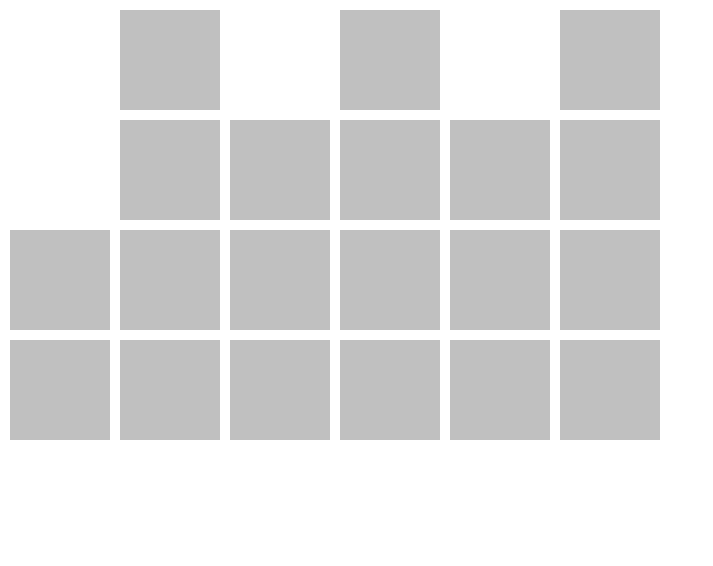
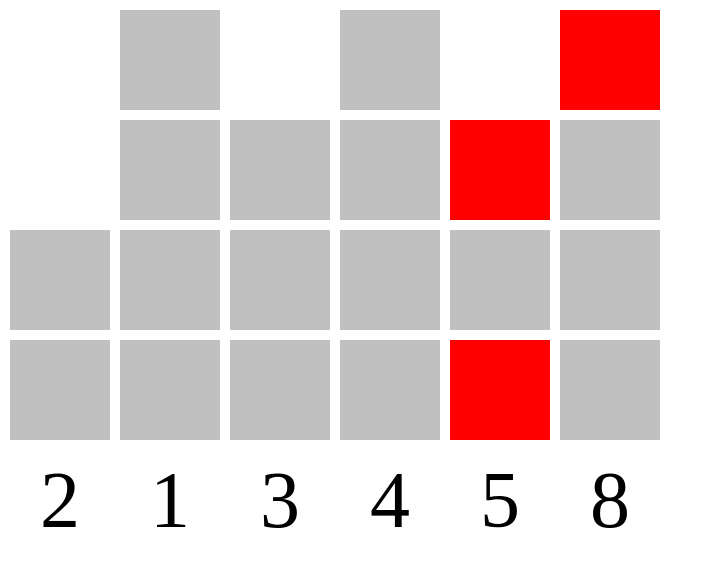
Before and after one commit to onexi/hw-binary, a website: page SuneetaKarri/run.html in a window 1280 px wide. Shown: the whole page, without its empty margins (0-713 px from the left). Drawn offline with Linux system fonts and the light colour scheme.

Commit message:
seconds column working in binary clock
seconds column working in binary clock

```diff
--- a/SuneetaKarri/exercise.js
+++ b/SuneetaKarri/exercise.js
@@ -2,23 +2,6 @@
 
 
 exercise.roman = function(time){
-
-    //-------------------------------------
-    //  YOUR CODE
-    //    Return an object with roman time.
-    //    Time is reported using 6 columns.
-    //
-    //  For example, for 05:13:47 PM
-    //    {
-    //       hour_col1 : 1,
-    //       hour_col2 : 7,
-    //       min_col1  : 1,
-    //       min_col2  : 3,
-    //       sec_col1  : 4,
-    //       sec_col2  : 7
-    //     };
-    //
-    //-------------------------------------
 
 var hours = ("00" + time.getHours()).slice(-2);
     minutes = ("00" + time.getMinutes()).slice(-2);
@@ -32,40 +15,49 @@
    min_col54 : minutes.slice(1,2),
    sec_col55 : seconds.slice(0,1),
    sec_col56 : seconds.slice(1,2)
-   };
-    };
+  		};
+};
 
 exercise.binary = function(time, col){
-    var hours = ("00" + time.getHours()).slice(-2);
-    minutes = ("00" + time.getMinutes()).slice(-2);
-    seconds = ("00" + time.getSeconds()).slice(-2);
+var binary = {
+            position8 : 'off',
+            position4 : 'off',
+            position2 : 'off',
+            position1 : 'off',
+        };
 
-  return{
+	if(time>= 8)
+	{
+		binary.position8='on'
+		time -=8
+	}
+	else {
+		binary.position8='off'
+	}
+	if(time >=4)
+	{
+		binary.position4='on'
+		time-=4
+	}
+	else {
+		binary.position4='off'
+	}
 
-   hour_col1 : hours.slice(0,1),
-   hour_col2 : hours.slice(1,2),
-   min_col1 : minutes.slice(0,1),
-   min_col2 : minutes.slice(1,2),
-   sec_col1 : seconds.slice(0,1),
-   sec_col2 : seconds.slice(1,2)
-   };
+	if (time>=2)
+	{
+		binary.position2='on'
+		time-=2
+	}
+	else {
+		binary.position2='off'
+	}
+		if (time>=1) {
+		binary.position1='on'
+		time-=1
+	}
+	else {
+		binary.position1='off'
+	}
 
-
-
-    //----------------------------------------------------------
-    //  YOUR CODE
-    //    Return an object with
-    //    the binary clock values
-    //    for the given column
-    //
-    //  For example, for time 05:13:47 PM, and column hour_col2
-    //    var binary = {
-    //        position8 : 'off',
-    //        position4 : 'on',
-    //        position2 : 'on',
-    //        position1 : 'on',
-    //    };
-    //
-    //----------------------------------------------------------
-
-};
+ 	return binary;
+ };
--- a/SuneetaKarri/run.html
+++ b/SuneetaKarri/run.html
@@ -24,15 +24,86 @@
 	// you must implement exercise.roman()
 	romanTime = exercise.roman(time);
 	//console.log(romanTime);
+document.getElementById("hour_col51").innerHTML = romanTime.hour_col51;
+document.getElementById("hour_col52").innerHTML = romanTime.hour_col52;
+document.getElementById("min_col53").innerHTML = romanTime.min_col53;
+document.getElementById("min_col54").innerHTML = romanTime.min_col54;
+document.getElementById("sec_col55").innerHTML = romanTime.sec_col55;
+document.getElementById("sec_col56").innerHTML = romanTime.sec_col56;
 };
 
 var setBinary = function(time){
-	binaryTime = {
-		hour_col1 : exercise.binary(time, "hour_col1"),
-		hour_col2 : exercise.binary(time, "hour_col2"),
-		min_col1 : exercise.binary(time, "min_col1"),
-		sec_col1 : exercise.binary(time, "sec_col1"),
-		sec_col1 : exercise.binary(time, "sec_col2"),
+var hours = ("00" + time.getHours()).slice(-2);
+    minutes = ("00" + time.getMinutes()).slice(-2);
+    seconds = ("00" + time.getSeconds()).slice(-2);
+
+   // hour_col51 : hours.slice(0,1),
+   // hour_col52 : hours.slice(1,2),
+   // min_col53 : minutes.slice(0,1),
+   // min_col54 : minutes.slice(1,2),
+   // sec_col55 : seconds.slice(0,1),
+   // sec_col56 : seconds.slice(1,2)
+
+binaryTime = {
+		hour_col1 : exercise.binary(6, "hour_col1"),
+		hour_col2 : exercise.binary(8, "hour_col2"),
+		min_col1 : exercise.binary(8, "min_col1"),
+		min_col2 : exercise.binary(8, "min_col2"),
+		sec_col1 : exercise.binary(seconds.slice(0,1), "sec_col1"),
+		sec_col2 : exercise.binary(seconds.slice(1,2), "sec_col2")
+	}
+
+	console.log(seconds)
+	if(binaryTime.sec_col2.position8 == "on")	{
+		document.getElementById('sec_col16').style.background = "red";
+	}
+	else{(binaryTime.sec_col2.position8 == "off")
+		document.getElementById('sec_col16').style.background = "silver";
+	}
+	if(binaryTime.sec_col2.position4 == "on")	{
+		document.getElementById('sec_col26').style.background = "red";
+	}
+	else{(binaryTime.sec_col2.position4 == "off")
+		document.getElementById('sec_col26').style.background = "silver";
+	}
+    if(binaryTime.sec_col2.position2 == "on")	{
+		document.getElementById('sec_col36').style.background = "red";
+	}
+	else{(binaryTime.sec_col2.position2 == "off")
+		document.getElementById('sec_col36').style.background = "silver";
+	}
+    if(binaryTime.sec_col2.position1 == "on")	{
+		document.getElementById('sec_col46').style.background = "red";
+	}
+	else{(binaryTime.sec_col2.position1 == "off")
+		document.getElementById('sec_col46').style.background = "silver";
+	}
+
+
+
+	if(binaryTime.sec_col1.position4 == "on")	{
+		document.getElementById('sec_col25').style.background = "red";
+	}
+	else{(binaryTime.sec_col1.position4 == "off")
+		document.getElementById('sec_col25').style.background = "silver";
+	}
+    if(binaryTime.sec_col1.position2 == "on")	{
+		document.getElementById('sec_col35').style.background = "red";
+	}
+	else{(binaryTime.sec_col1.position2 == "off")
+		document.getElementById('sec_col35').style.background = "silver";
+	}
+    if(binaryTime.sec_col1.position1 == "on")	{
+		document.getElementById('sec_col45').style.background = "red";
+	}
+	else{(binaryTime.sec_col1.position1 == "off")
+		document.getElementById('sec_col45').style.background = "silver";
+	}
+
+
+
+
+
 
 	// set roman time
 	// you must implement exercise.binary()
@@ -40,31 +111,24 @@
 
 // start timer when page is loaded
 // your code here
-window.onload = timer();
+window.onload = timer;
 </script>
 
 <style> div {position:absolute; width: 100px; height: 100px; background: silver; text-align: center;vertical-align: middle; line-height: 100px;font-size: 5em;} </style>
 
-<!--
-
-	Write HTML elements to hold your binary clock positions
-
-	There are 6 columns in a binary clock
-
--->
 <!--<div id="hour_col11" style = "left: 10px; top: 10px"></div>-->
-<div id="hour_col2" style = "left: 120px; top: 10px"></div>
+<div id="hour_col12" style = "left: 120px; top: 10px"></div>
 <!--<div id="min_col13" style = "left: 230px; top: 10px"></div>-->
 <div id="min_col14" style = "left: 340px; top: 10px"></div>
 <!--<div id="sec_col15" style = "left: 450px; top: 10px"></div>-->
 <div id="sec_col16" style = "left: 560px; top: 10px"></div>
 
-<!--<div id="hour_col11" style = "left: 10px; top: 120px"></div>-->
-<div id="hour_col21" style = "left: 120px; top: 120px"></div>
-<div id="min_col22" style = "left: 230px; top: 120px"></div>
-<div id="min_col23" style = "left: 340px; top: 120px"></div>
-<div id="sec_col24" style = "left: 450px; top: 120px"></div>
-<div id="sec_col25" style = "left: 560px; top: 120px"></div>
+<!--<div id="hour_col21" style = "left: 10px; top: 120px"></div>-->
+<div id="hour_col22" style = "left: 120px; top: 120px"></div>
+<div id="min_col23" style = "left: 230px; top: 120px"></div>
+<div id="min_col24" style = "left: 340px; top: 120px"></div>
+<div id="sec_col25" style = "left: 450px; top: 120px"></div>
+<div id="sec_col26" style = "left: 560px; top: 120px"></div>
 
 <div id="hour_col31" style = "left: 10px; top: 230px"></div>
 <div id="hour_col32" style = "left: 120px; top: 230px"></div>
@@ -87,16 +151,5 @@
 <div id="sec_col55" style = "left: 450px; top: 450px; background-color: transparent"></div>
 <div id="sec_col56" style = "left: 560px; top: 450px; background-color: transparent"></div>
 
-<script>
-document.getElementById("hour_col51").innerHTML = romanTime.hour_col51;
-document.getElementById("hour_col52").innerHTML = romanTime.hour_col52;
-document.getElementById("min_col53").innerHTML = romanTime.min_col53;
-document.getElementById("min_col54").innerHTML = romanTime.min_col54;
-document.getElementById("sec_col55").innerHTML = romanTime.sec_col55;
-document.getElementById("sec_col56").innerHTML = romanTime.sec_col56;
-</script>
-
-
-
 
 </html>
```
